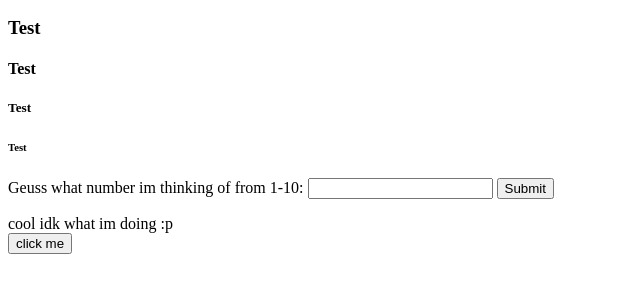
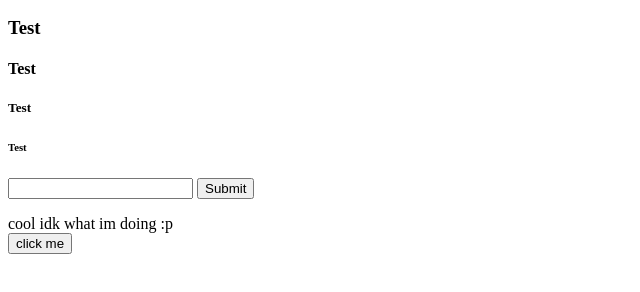
Before and after one commit to derpy2289/derpy2289.github.io, a plain HTML site: page index.html in a window 1280 px wide. Shown: the part 110-402 px from the top of the page, without its empty margins (0-640 px from the left). Drawn offline with Linux system fonts and the light colour scheme.

Commit message:
Update index.html

```diff
--- a/index.html
+++ b/index.html
@@ -14,10 +14,9 @@
         <h4> Test</h4>
         <h5> Test</h5>
         <h6> Test</h6>
-        <label for="username"> Geuss what number im thinking of from 1-10:</label>
-             <input type="number" id="number" name="number" minlength="1" maxlength="2" required>
-             <button onclick="Random_Number()">Submit</button>
-             <p id="output"></p>
+        <input type="number" id="number" name="number" minlength="1" maxlength="2" required>
+        <button onclick="Random_Number()">Submit</button>
+        <p id="output"></p>
         cool idk what im doing :p
         <br>
         <button onclick="location.href='https://www.youtube.com/watch?v=dQw4w9WgXcQ';">click me</button>
```
